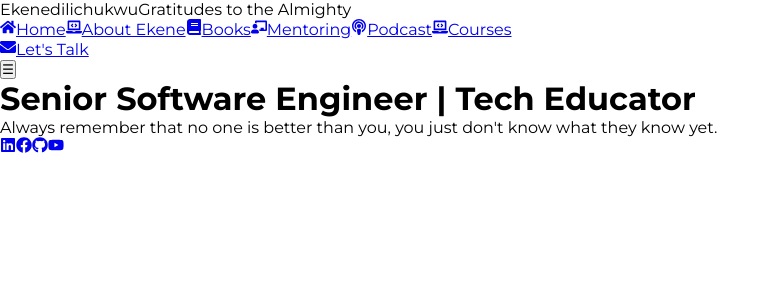
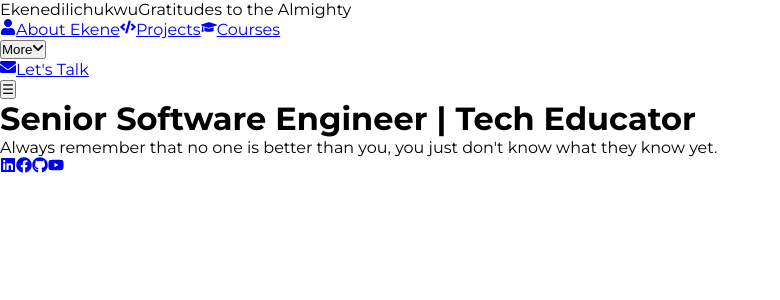
Before and after one commit to developerekene/myprofilemain, a React (Create React App) app: page / in a window 1280 px wide. Shown: the top 300 px of the page, without its empty margins (0-780 px from the left). Built offline with nearby package versions, Linux system fonts and the light colour scheme; a web font is replaced by a local one.

Commit message:
updated ekene website

```diff
--- a/src/App/UI/Components/NavbarNew.tsx
+++ b/src/App/UI/Components/NavbarNew.tsx
@@ -1,5 +1,15 @@
 import React, { useState } from "react";
-import { FaBook, FaChalkboardTeacher, FaPodcast, FaLaptopCode, FaEnvelope, FaHome } from "react-icons/fa";
+import {
+    FaHome,
+    FaUser,
+    FaCode,
+    FaGraduationCap,
+    FaBookOpen,
+    FaUserFriends,
+    FaMicrophone,
+    FaEnvelope,
+    FaChevronDown
+} from "react-icons/fa";
 import { IconType } from "react-icons";
 
 type NavItem = {
@@ -9,16 +19,21 @@ type NavItem = {
 };
 
 const navItems: NavItem[] = [
-    { label: "Home", href: "/", icon: FaHome },
-    { label: "About Ekene", href: "/aboutme", icon: FaLaptopCode },
-    { label: "Books", href: "/books", icon: FaBook },
-    { label: "Mentoring", href: "/mentoring", icon: FaChalkboardTeacher },
-    { label: "Podcast", href: "/podcasts", icon: FaPodcast },
-    { label: "Courses", href: "/courses", icon: FaLaptopCode },
+    // { label: "Home", href: "/", icon: FaHome },
+    { label: "About Ekene", href: "/aboutme", icon: FaUser },
+    { label: "Projects", href: "/projects", icon: FaCode },
+    { label: "Courses", href: "/courses", icon: FaGraduationCap },
+];
+
+const moreItems: NavItem[] = [
+    { label: "Books", href: "/books", icon: FaBookOpen },
+    { label: "Mentoring", href: "/mentoring", icon: FaUserFriends },
+    { label: "Podcast", href: "/podcasts", icon: FaMicrophone },
 ];
 
 const NavbarNew: React.FC = () => {
     const [open, setOpen] = useState<boolean>(false);
+    const [moreOpen, setMoreOpen] = useState<boolean>(false);
 
     return (
         <nav className="bg-white shadow-md">
@@ -30,12 +45,17 @@ const NavbarNew: React.FC = () => {
 
                         {/* Logo */}
                         <div className="flex flex-col">
-                            <span className="text-2xl font-bold text-black">Ekenedilichukwu</span>
-                            <span className="text-sm text-gray-500">Gratitudes to the Almighty</span>
+                            <span className="text-2xl font-bold text-black">
+                                Ekenedilichukwu
+                            </span>
+                            <span className="text-sm text-gray-500">
+                                Gratitudes to the Almighty
+                            </span>
                         </div>
 
                         {/* Desktop Nav */}
-                        <div className="hidden md:flex space-x-6 items-center">
+                        <div className="hidden md:flex items-center space-x-6">
+
                             {navItems.map((item) => {
                                 const Icon = item.icon;
                                 return (
@@ -49,13 +69,44 @@ const NavbarNew: React.FC = () => {
                                     </a>
                                 );
                             })}
+
+                            {/* More Dropdown */}
+                            <div
+                                className="relative"
+                                onMouseEnter={() => setMoreOpen(true)}
+                                onMouseLeave={() => setMoreOpen(false)}
+                            >
+                                <button className="flex items-center space-x-1 text-blue-900 hover:text-blue-600 font-medium">
+                                    <span>More</span>
+                                    <FaChevronDown size={12} />
+                                </button>
+
+                                {moreOpen && (
+                                    <div className="absolute top-8 left-0 bg-white border border-gray-200 shadow-lg rounded-lg p-3 w-48">
+                                        {moreItems.map((item) => {
+                                            const Icon = item.icon;
+                                            return (
+                                                <a
+                                                    key={item.href}
+                                                    href={item.href}
+                                                    className="flex items-center space-x-2 p-2 rounded hover:bg-gray-100 text-blue-900"
+                                                >
+                                                    <Icon />
+                                                    <span>{item.label}</span>
+                                                </a>
+                                            );
+                                        })}
+                                    </div>
+                                )}
+                            </div>
+
                         </div>
                     </div>
 
-                    {/* Right: "Let's Talk" Button */}
+                    {/* Right: Let's Talk */}
                     <div className="hidden md:flex">
                         <a
-                            href="#contact"
+                            href="/contact"
                             className="flex items-center space-x-2 bg-blue-900 text-white px-5 py-2 rounded-md hover:bg-blue-700 transition font-semibold"
                         >
                             <FaEnvelope />
@@ -65,25 +116,26 @@ const NavbarNew: React.FC = () => {
 
                     {/* Mobile Menu Button */}
                     <button
-                        onClick={() => setOpen((prev) => !prev)}
+                        onClick={() => setOpen(!open)}
                         className="md:hidden text-blue-900 text-2xl"
-                        aria-label="Toggle navigation menu"
                     >
                         ☰
                     </button>
+
                 </div>
             </div>
 
             {/* Mobile Menu */}
             {open && (
                 <div className="md:hidden bg-white px-4 pb-4 space-y-3 shadow-lg">
+
                     {navItems.map((item) => {
                         const Icon = item.icon;
                         return (
                             <a
                                 key={item.href}
                                 href={item.href}
-                                className="flex items-center space-x-2 text-blue-900 hover:text-blue-600 transition font-medium"
+                                className="flex items-center space-x-2 text-blue-900 hover:text-blue-600"
                             >
                                 <Icon />
                                 <span>{item.label}</span>
@@ -91,10 +143,29 @@ const NavbarNew: React.FC = () => {
                         );
                     })}
 
+                    {/* Mobile More */}
+                    <div className="border-t pt-3">
+                        <span className="text-gray-500 font-semibold">More</span>
+
+                        {moreItems.map((item) => {
+                            const Icon = item.icon;
+                            return (
+                                <a
+                                    key={item.href}
+                                    href={item.href}
+                                    className="flex items-center space-x-2 mt-2 text-blue-900"
+                                >
+                                    <Icon />
+                                    <span>{item.label}</span>
+                                </a>
+                            );
+                        })}
+                    </div>
+
                     {/* Mobile Let's Talk */}
                     <a
-                        href={"/contact"}
-                        className="flex items-center space-x-2 bg-blue-900 text-white px-4 py-2 rounded-md hover:bg-blue-700 transition font-semibold mt-2"
+                        href="/contact"
+                        className="flex items-center space-x-2 bg-blue-900 text-white px-4 py-2 rounded-md hover:bg-blue-700 transition font-semibold mt-4"
                     >
                         <FaEnvelope />
                         <span>Let's Talk</span>
```
